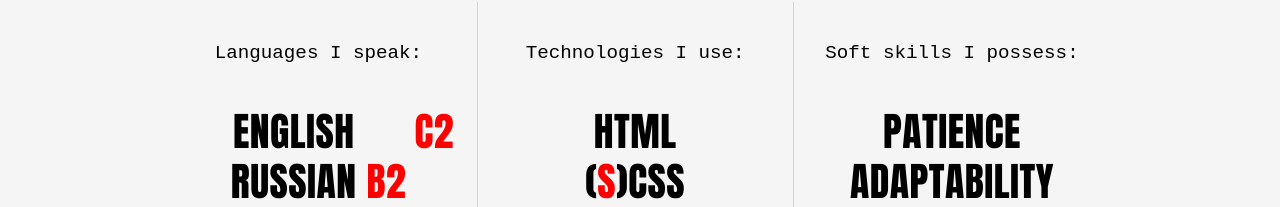
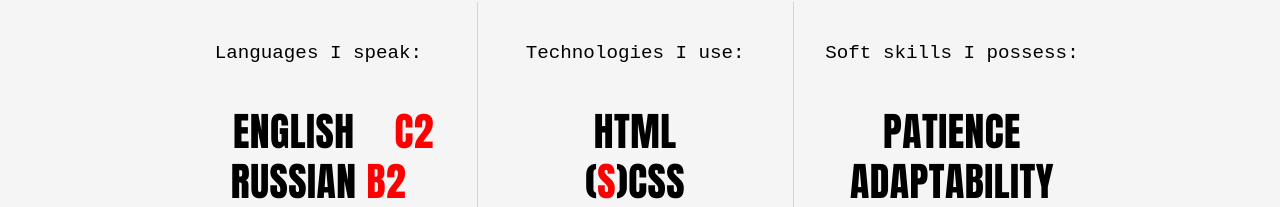
Before and after one commit to sajsdob/portfolio, a React (Create React App) app: page / in a window 1280 px wide. In both pictures the pointer is over the element "C2". Shown: the part 2534-2741 px from the top of the page. Built offline with nearby package versions, Linux system fonts and the light colour scheme; a web font is replaced by a local one.

Commit message:
transition smaller

```diff
--- a/src/components/MySkills/MySkills.scss
+++ b/src/components/MySkills/MySkills.scss
@@ -37,7 +37,7 @@
                 }
                 &:hover span {
                     transition: all 0.3s cubic-bezier(.25,.8,.25,1);
-                    transform: translateX(50px);
+                    transform: translateX(30px);
                 }
             }
         }
```
